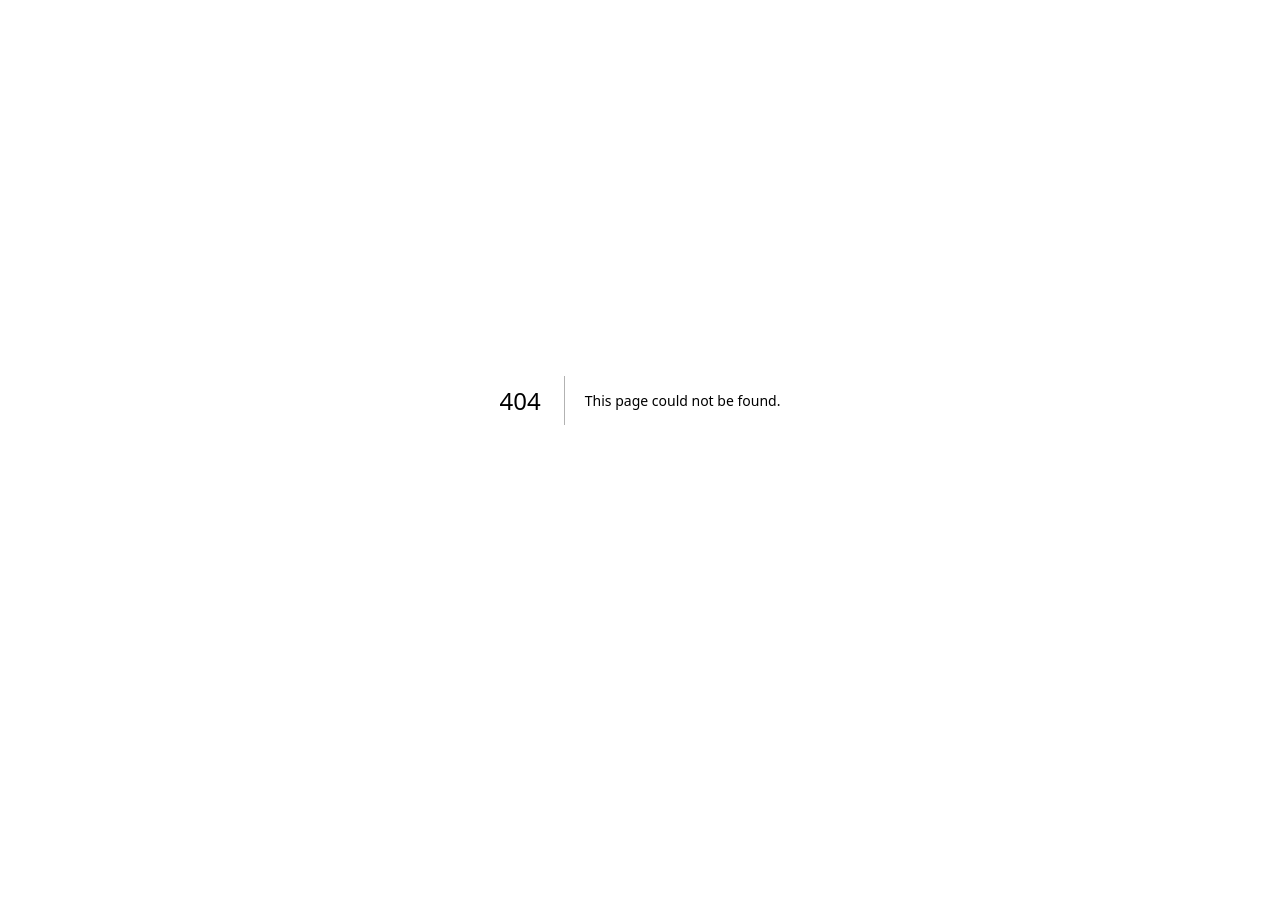
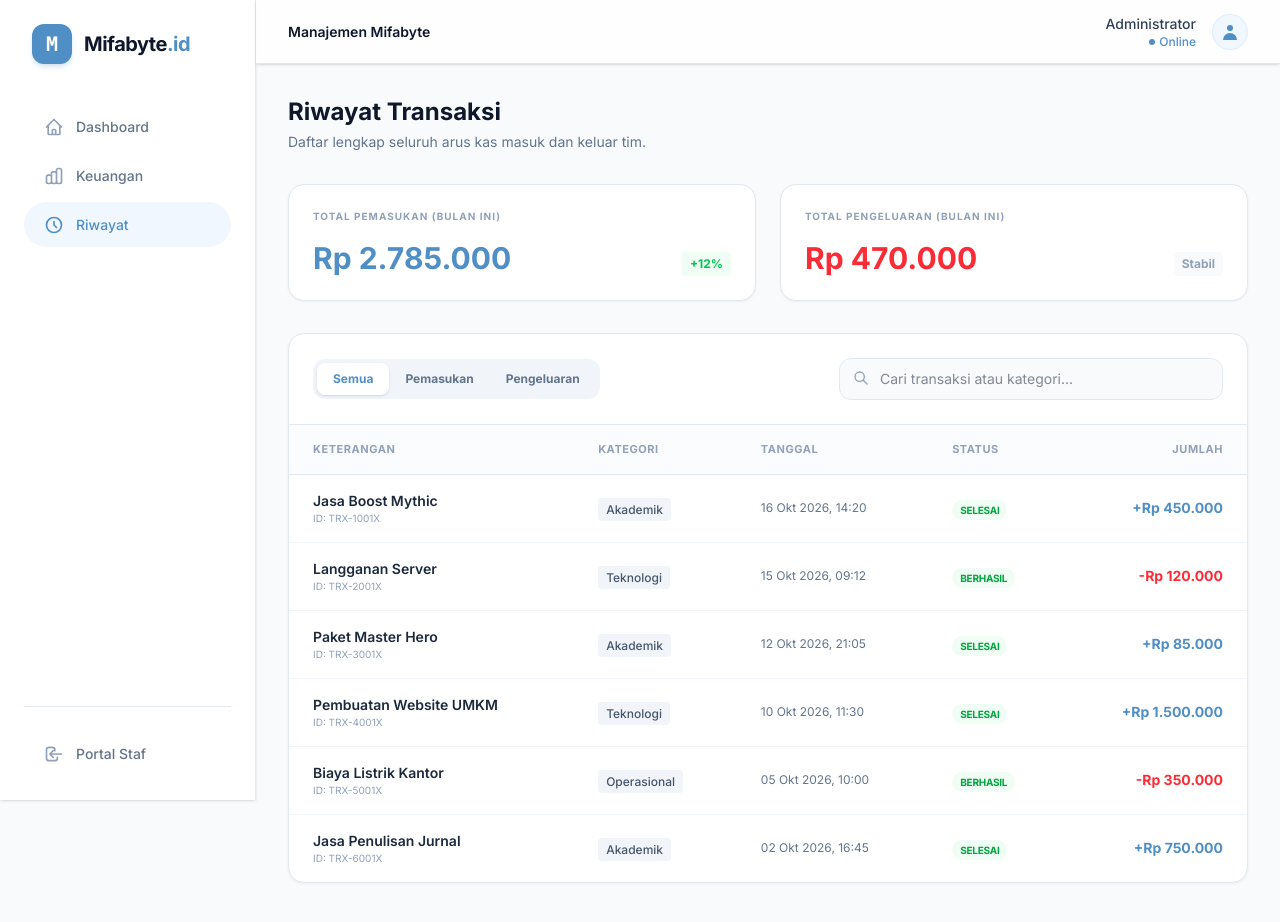
Before and after one commit to MakdumIbrohim/mifabye-finance, a Next.js app: page /history in a window 1280 px wide. Before the commit this address had no page. Shown: the top 922 px of the page. Before the commit the page ends 800 px from the top, so only its background shows below. Built offline with nearby package versions, Linux system fonts and the light colour scheme.

Commit message:
feat: implement transaction history page and add navigation to sidebar

```diff
--- a/app/(dashboard)/finance/page.tsx
+++ b/app/(dashboard)/finance/page.tsx
@@ -1,6 +1,7 @@
 "use client";
 
 import { useState } from "react";
+import Link from "next/link";
 
 export default function FinancePage() {
   const [transactionType, setTransactionType] = useState<"in" | "out">("in");
@@ -94,7 +95,12 @@ export default function FinancePage() {
           </div>
 
           <div className="subtle-card p-6">
-            <h3 className="text-sm font-bold text-slate-900 mb-6 uppercase tracking-tight">Log Transaksi</h3>
+            <div className="flex items-center justify-between mb-6">
+              <h3 className="text-sm font-bold text-slate-900 uppercase tracking-tight">Log Transaksi</h3>
+              <Link href="/history" className="text-[10px] font-bold text-primary hover:underline uppercase tracking-widest">
+                Lihat Semua
+              </Link>
+            </div>
             <div className="space-y-1">
               {[
                 { label: "Jasa Boost Mythic", date: "Hari ini, 14:20", amount: "+450rb", type: "in" },
--- /dev/null
+++ b/app/(dashboard)/history/page.tsx
@@ -0,0 +1,143 @@
+"use client";
+
+import { useState } from "react";
+
+export default function HistoryPage() {
+  const [filter, setFilter] = useState<"all" | "in" | "out">("all");
+  const [search, setSearch] = useState("");
+
+  const transactions = [
+    { id: 1, label: "Jasa Boost Mythic", date: "16 Okt 2026, 14:20", amount: "Rp 450.000", type: "in", category: "Akademik", status: "Selesai" },
+    { id: 2, label: "Langganan Server", date: "15 Okt 2026, 09:12", amount: "Rp 120.000", type: "out", category: "Teknologi", status: "Berhasil" },
+    { id: 3, label: "Paket Master Hero", date: "12 Okt 2026, 21:05", amount: "Rp 85.000", type: "in", category: "Akademik", status: "Selesai" },
+    { id: 4, label: "Pembuatan Website UMKM", date: "10 Okt 2026, 11:30", amount: "Rp 1.500.000", type: "in", category: "Teknologi", status: "Selesai" },
+    { id: 5, label: "Biaya Listrik Kantor", date: "05 Okt 2026, 10:00", amount: "Rp 350.000", type: "out", category: "Operasional", status: "Berhasil" },
+    { id: 6, label: "Jasa Penulisan Jurnal", date: "02 Okt 2026, 16:45", amount: "Rp 750.000", type: "in", category: "Akademik", status: "Selesai" },
+  ];
+
+  const filteredTransactions = transactions.filter(t => {
+    const matchesFilter = filter === "all" || t.type === filter;
+    const matchesSearch = t.label.toLowerCase().includes(search.toLowerCase()) || t.category.toLowerCase().includes(search.toLowerCase());
+    return matchesFilter && matchesSearch;
+  });
+
+  return (
+    <div className="space-y-8 pb-10">
+      <section>
+        <h1 className="text-2xl font-bold text-slate-900 mb-1">Riwayat Transaksi</h1>
+        <p className="text-sm text-slate-500">Daftar lengkap seluruh arus kas masuk dan keluar tim.</p>
+      </section>
+
+      {/* Summary Cards */}
+      <div className="grid grid-cols-1 md:grid-cols-2 gap-6">
+        <div className="subtle-card p-6 flex flex-col justify-between">
+          <p className="text-[10px] font-bold text-slate-400 uppercase tracking-widest mb-4">Total Pemasukan (Bulan Ini)</p>
+          <div className="flex items-end justify-between">
+            <h2 className="text-3xl font-bold text-primary">Rp 2.785.000</h2>
+            <span className="text-xs font-bold text-green-500 bg-green-50 px-2 py-1 rounded">+12%</span>
+          </div>
+        </div>
+        <div className="subtle-card p-6 flex flex-col justify-between">
+          <p className="text-[10px] font-bold text-slate-400 uppercase tracking-widest mb-4">Total Pengeluaran (Bulan Ini)</p>
+          <div className="flex items-end justify-between">
+            <h2 className="text-3xl font-bold text-red-500">Rp 470.000</h2>
+            <span className="text-xs font-bold text-slate-400 bg-slate-50 px-2 py-1 rounded">Stabil</span>
+          </div>
+        </div>
+      </div>
+
+      <div className="subtle-card p-0 overflow-hidden">
+        {/* Filter Bar */}
+        <div className="p-6 border-b border-border-light flex flex-col sm:flex-row sm:items-center justify-between gap-4">
+          <div className="flex bg-slate-100 p-1 rounded-xl w-fit">
+            <button
+              onClick={() => setFilter("all")}
+              className={`px-4 py-2 text-xs font-bold rounded-lg transition-all ${filter === "all" ? "bg-white text-primary shadow-sm" : "text-slate-500 hover:text-slate-700"}`}
+            >
+              Semua
+            </button>
+            <button
+              onClick={() => setFilter("in")}
+              className={`px-4 py-2 text-xs font-bold rounded-lg transition-all ${filter === "in" ? "bg-white text-primary shadow-sm" : "text-slate-500 hover:text-slate-700"}`}
+            >
+              Pemasukan
+            </button>
+            <button
+              onClick={() => setFilter("out")}
+              className={`px-4 py-2 text-xs font-bold rounded-lg transition-all ${filter === "out" ? "bg-white text-red-500 shadow-sm" : "text-slate-500 hover:text-slate-700"}`}
+            >
+              Pengeluaran
+            </button>
+          </div>
+
+          <div className="relative flex-1 max-w-sm">
+            <input
+              type="text"
+              placeholder="Cari transaksi atau kategori..."
+              value={search}
+              onChange={(e) => setSearch(e.target.value)}
+              className="w-full bg-slate-50 border border-border-light rounded-xl py-2.5 px-4 text-sm focus:outline-none focus:ring-2 focus:ring-primary/20 transition-all pl-10"
+            />
+            <svg className="w-4 h-4 text-slate-400 absolute left-3.5 top-3" fill="none" stroke="currentColor" viewBox="0 0 24 24">
+              <path strokeLinecap="round" strokeLinejoin="round" strokeWidth={2} d="M21 21l-6-6m2-5a7 7 0 11-14 0 7 7 0 0114 0z" />
+            </svg>
+          </div>
+        </div>
+
+        {/* Table Content */}
+        <div className="overflow-x-auto">
+          <table className="w-full text-left">
+            <thead>
+              <tr className="bg-slate-50/50 border-b border-border-light">
+                <th className="px-6 py-4 text-[11px] font-bold text-slate-400 uppercase tracking-wider">Keterangan</th>
+                <th className="px-6 py-4 text-[11px] font-bold text-slate-400 uppercase tracking-wider">Kategori</th>
+                <th className="px-6 py-4 text-[11px] font-bold text-slate-400 uppercase tracking-wider">Tanggal</th>
+                <th className="px-6 py-4 text-[11px] font-bold text-slate-400 uppercase tracking-wider">Status</th>
+                <th className="px-6 py-4 text-[11px] font-bold text-slate-400 uppercase tracking-wider text-right">Jumlah</th>
+              </tr>
+            </thead>
+            <tbody className="divide-y divide-slate-100">
+              {filteredTransactions.map((t) => (
+                <tr key={t.id} className="hover:bg-slate-50/50 transition-colors">
+                  <td className="px-6 py-4">
+                    <p className="text-sm font-semibold text-slate-800">{t.label}</p>
+                    <p className="text-[10px] text-slate-400">ID: TRX-{t.id}001X</p>
+                  </td>
+                  <td className="px-6 py-4">
+                    <span className="text-xs font-medium text-slate-600 px-2 py-1 bg-slate-100 rounded">
+                      {t.category}
+                    </span>
+                  </td>
+                  <td className="px-6 py-4">
+                    <p className="text-xs text-slate-500">{t.date}</p>
+                  </td>
+                  <td className="px-6 py-4">
+                    <span className={`text-[10px] font-bold uppercase tracking-tight px-2 py-1 rounded-full ${
+                      t.status === "Selesai" || t.status === "Berhasil"
+                        ? "bg-green-50 text-green-600"
+                        : "bg-amber-50 text-amber-600"
+                    }`}>
+                      {t.status}
+                    </span>
+                  </td>
+                  <td className="px-6 py-4 text-right">
+                    <p className={`text-sm font-bold ${t.type === "in" ? "text-primary" : "text-red-500"}`}>
+                      {t.type === "in" ? "+" : "-"}{t.amount}
+                    </p>
+                  </td>
+                </tr>
+              ))}
+              {filteredTransactions.length === 0 && (
+                <tr>
+                  <td colSpan={5} className="px-6 py-20 text-center">
+                    <p className="text-sm text-slate-400 font-medium">Tidak ada transaksi yang ditemukan.</p>
+                  </td>
+                </tr>
+              )}
+            </tbody>
+          </table>
+        </div>
+      </div>
+    </div>
+  );
+}
--- a/components/Sidebar.tsx
+++ b/components/Sidebar.tsx
@@ -19,6 +19,15 @@ const navItems = [
     icon: (
       <svg className="w-5 h-5" fill="none" stroke="currentColor" viewBox="0 0 24 24">
         <path strokeLinecap="round" strokeLinejoin="round" strokeWidth={2} d="M9 19v-6a2 2 0 00-2-2H5a2 2 0 00-2 2v6a2 2 0 002 2h2a2 2 0 002-2zm0 0V9a2 2 0 012-2h2a2 2 0 012 2v10m-6 0a2 2 0 002 2h2a2 2 0 002-2m0 0V5a2 2 0 012-2h2a2 2 0 012 2v14a2 2 0 01-2 2h-2a2 2 0 01-2-2z" />
+      </svg>
+    ),
+  },
+  {
+    name: "Riwayat",
+    href: "/history",
+    icon: (
+      <svg className="w-5 h-5" fill="none" stroke="currentColor" viewBox="0 0 24 24">
+        <path strokeLinecap="round" strokeLinejoin="round" strokeWidth={2} d="M12 8v4l3 3m6-3a9 9 0 11-18 0 9 9 0 0118 0z" />
       </svg>
     ),
   },
```
